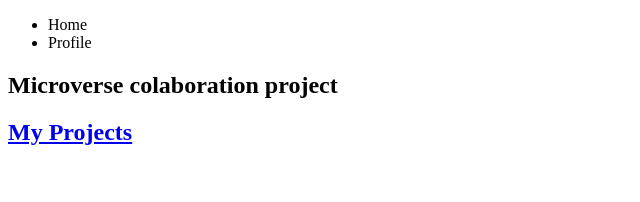
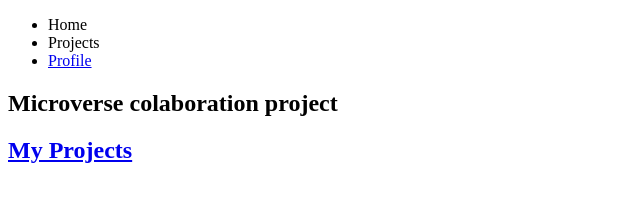
Before and after one commit to naji-97/Pesronal-Portfolio, a plain HTML site: page index.html in a window 1280 px wide. Shown: the whole page, without its empty margins (0-640 px from the left). Drawn offline with Linux system fonts and the light colour scheme.

Commit message:
feature4

```diff
--- a/index.html
+++ b/index.html
@@ -9,8 +9,9 @@
 <body>
     <nav id="navbar">
         <ul>
-            <li>Home</li>
-            <li>Profile</li>
+            <li><a href="#welcome-section"></a> Home</li>
+            <li id="porile-link"> <a href="#projects"></a> Projects</li>
+            <li><a href="https://github.com/fahim-86">Profile</a></li>
         </ul>
     </nav>
     <section id="welcome-section">
@@ -21,5 +22,8 @@
         <h2 class="project-tile"><a href="https://www.google.com/url?sa=t&rct=j&q=&esrc=s&source=web&cd=&cad=rja&uact=8&ved=2ahUKEwjJ-_-pwKP6AhX0S2wGHROZDpcQFnoECBEQAQ&url=https%3A%2F%2Fwww.managementstudyguide.com%2Fwhat-is-project.htm&usg=AOvVaw2qA5T7ByxP0Gonkp7BEkyj">My Projects</a></h2>
     </section>
 
+
+
+
 </body>
 </html>
```
